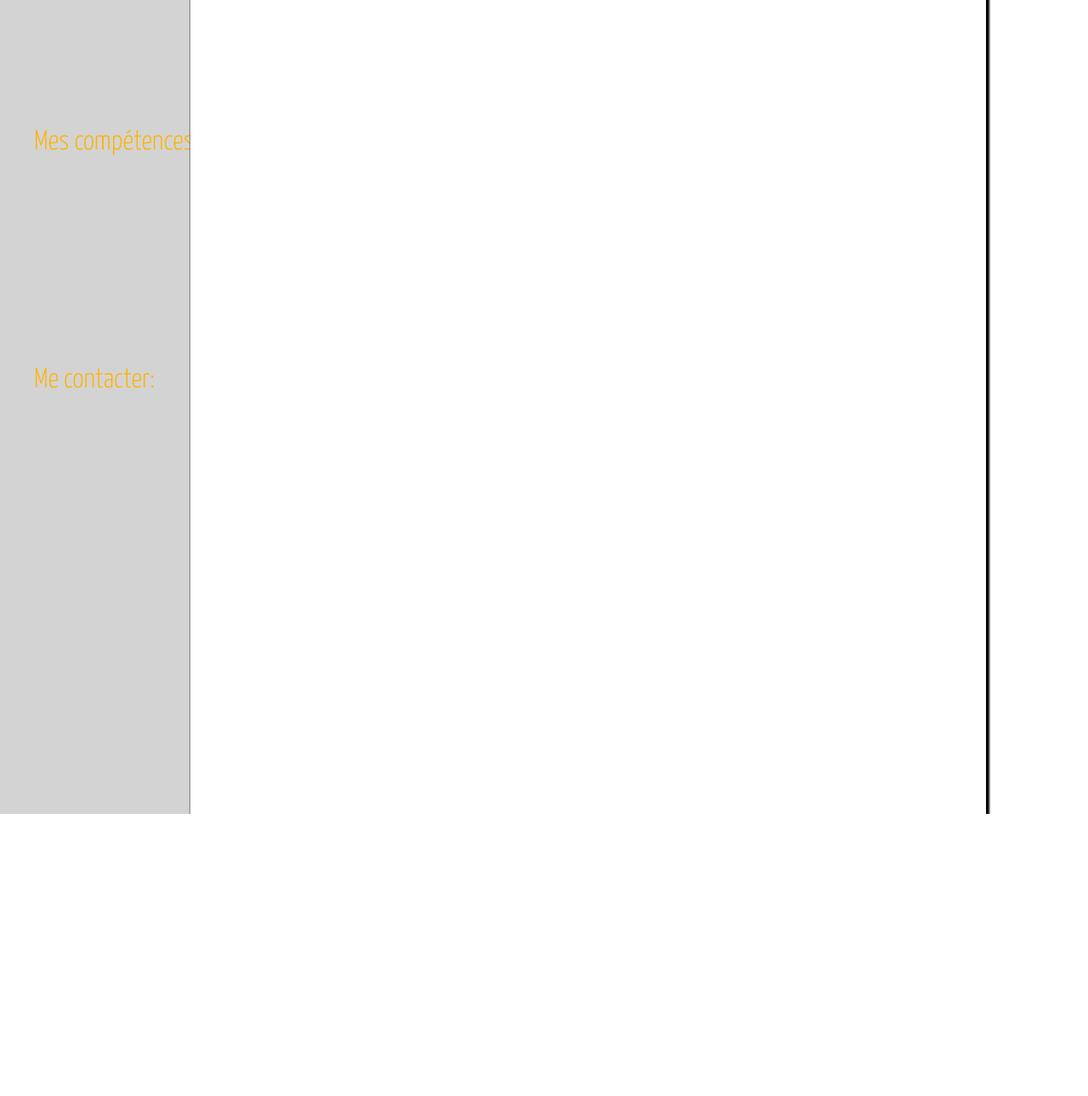
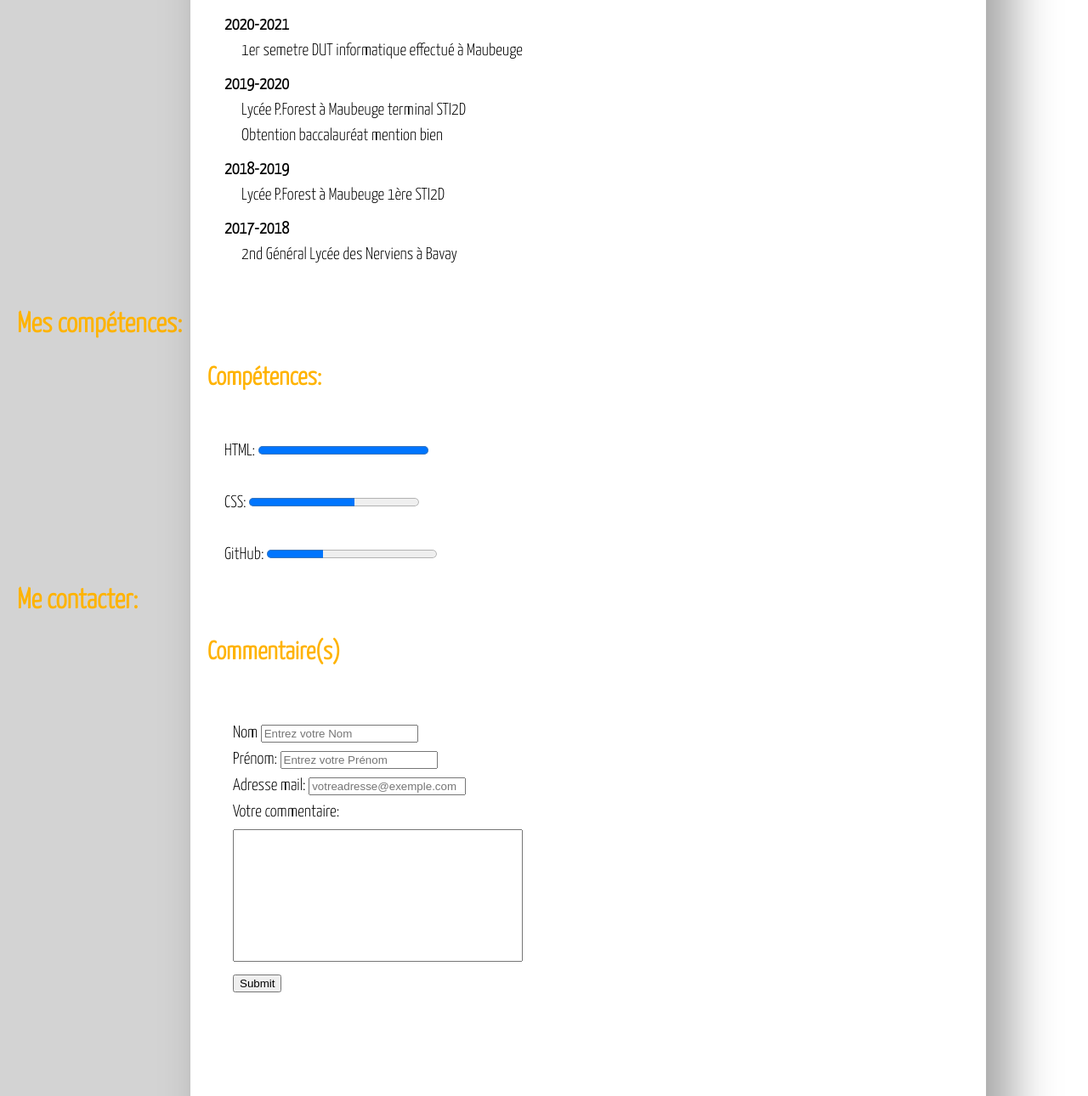
Before and after one commit to Noziho/CV-remake, a plain HTML site: page index.html in a window 1280 px wide. Shown: the part 642-1932 px from the top of the page at 85% size. Before the commit the page ends 1600 px from the top, so only its background shows below. Drawn offline with Linux system fonts and the light colour scheme.

Commit message:
Add principal page and left size css/html

```diff
--- a/index.html
+++ b/index.html
@@ -9,21 +9,111 @@
 <body>
     <div id="div-general">
         <div id="side">
-            <ul>
-                <li>Intro/Objectifs</li>
-                <li>Parcours scolaire:</li>
-                <li>Mes compétences:</li>
-                <li>Me contacter:</li>
+            <ul class="side-wrapper">
+                <li class="side-wrapper">Intro/Objectifs</li>
+                <li class="side-wrapper">Parcours scolaire:</li>
+                <li class="side-wrapper1">Mes compétences:</li>
+                <li class="side-wrapper2">Me contacter:</li>
             </ul>
         </div>
     </div>
 
     <div id="principal-page">
         <h1>NOAH DECROIX</h1>
-        <p>Téléphone: 06 33 99 02 53</p>
-        <p>Mail: noah.decroix3@gmail.com</p>
-        <p>Adresse: MF du quesnes au leu 59530 Locquignol</p>
+
+        <p class="contact">Téléphone: 06 33 99 02 53</p>
+
+        <p class="contact">Mail: noah.decroix3@gmail.com</p>
+
+        <p class="contact">Adresse: MF du quesnes au leu 59530 Locquignol</p>
+
+        <h2 id="presentation">Présentation</h2>
+
+        <p>Je m'appelle Noah j'ai 18 ans je suis actuellement en formation Developpeurs WEB et WEB applications <br>
+            à Fourmies. Après cette formation je souhaiterai integré une entreprise de Dev WEB.
+        </p>
+
+        <h2 id="parcours">Parcours scolaire</h2>
+        <ul>
+            <li><span>2020-2021</span>
+                <ul>
+                    <li>1er semetre DUT informatique effectué à Maubeuge</li>
+                </ul>
+            </li>
+
+            <li><span>2019-2020</span>
+                <ul>
+                    <li>Lycée P.Forest à Maubeuge terminal STI2D</li>
+                    <li>Obtention baccalauréat mention bien</li>
+                </ul>
+            </li>
+
+            <li><span>2018-2019</span>
+                <ul>
+                    <li>Lycée P.Forest à Maubeuge 1ère STI2D</li>
+                </ul>
+            </li>
+
+            <li><span>2017-2018</span>
+                <ul>
+                    <li>2nd Général Lycée des Nerviens à Bavay</li>
+                </ul>
+            </li>
+        </ul>
+        <h2 id="competences">Compétences:</h2>
+        <div id="barre-progression">
+            <div>
+                <label for="HTML">HTML:</label>
+                <progress id="HTML" value="100" max="100">100%</progress>
+            </div>
+
+            <div>
+                <label for="CSS">CSS:</label>
+                <progress id="CSS" value="62" max="100">62%</progress>
+            </div>
+
+            <div>
+                <label for="GitHub">GitHub:</label>
+                <progress id="GitHub" value="33" max="100">33%</progress>
+            </div>
+
+        </div>
+
+        <h2 id="formulaire">Commentaire(s)</h2>
+
+        <div>
+            <form action="mailto: noah.decroix3@gmail.com" method="post">
+                <div>
+                    <label for="name">Nom</label>
+                    <input id="name" type="text" name="user_name" placeholder="Entrez votre Nom">
+                </div>
+
+                <div>
+                    <label for="lastname">Prénom:</label>
+                    <input id="lastname" type="text" placeholder="Entrez votre Prénom">
+                </div>
+
+                <div>
+                    <label for="mail">Adresse mail:</label>
+                    <input id="mail" type="email" placeholder="votreadresse@exemple.com">
+                </div>
+
+                <div>
+                    <label for="commentaire">Votre commentaire:</label>
+                </div>
+                <div>
+                    <textarea id="commentaire" name="textarea" cols="40" rows="10"></textarea>
+                </div>
+
+                <div>
+                    <input id="envoyer" type="submit">
+                </div>
+            </form>
+        </div>
     </div>
+    <a href="https://github.com/Noziho"><i class="fab fa-github"></i></a>
+    <a href="https://www.linkedin.com/in/noah-decroix-7b5b48223/"><i class="fab fa-linkedin"></i></a>
+    <script src="https://kit.fontawesome.com/f06b2f84ad.js" crossorigin="anonymous"></script>
 </body>
 
 </html>
--- a/style.css
+++ b/style.css
@@ -9,7 +9,7 @@ body {
 
 #side {
     width: 20%;
-    height: 200%;
+    height: 271%;
     border: none;
     background: lightgrey;
     position: absolute;
@@ -17,16 +17,17 @@ body {
 
 }
 
-ul, li {
+.side-wrapper {
     list-style: none;
     text-decoration: none;
 }
 
-li {
+.side-wrapper li{
     padding-top: 180px;
     color: #ffb300;
     line-height: 100px;
     font-size: 33px;
+    font-weight: bold;
 }
 
 h1 {
@@ -38,15 +39,103 @@ h1 {
     position: absolute;
     right: 120px;
     width: 70%;
-    height: 195%;
+    height: 266%;
     background-color: white;
-    box-shadow: 2px 2px 2px 2px;
+    box-shadow: 27px 0 50px 5px rgba(0,0,0,0.34);
     text-align: center;
     padding: 20px;
 }
-
-p {
+.contact {
     display: inline;
     margin: auto;
     padding: 20px;
 }
+
+h2#presentation {
+    text-align: left;
+    color:#ffb300;
+    margin-top: 150px;
+}
+
+p {
+    text-align: left;
+}
+
+ul, li {
+    text-align: left;
+    padding: 5px;
+    margin-left: 5px;
+    list-style: none;
+}
+
+span {
+    font-weight: bolder;
+}
+
+h2#parcours {
+    text-align: left;
+    color: #ffb300;
+    margin-top: 220px;
+}
+
+.side-wrapper1 {
+    margin-top: 200px;
+}
+
+div#barre-progression {
+    margin-top: 40px;
+    text-align: left;
+}
+
+#barre-progression > div {
+    padding: 20px;
+}
+
+h2#competences {
+    color: #ffb300;
+    text-align: left;
+    margin-top: 100px;
+}
+
+.side-wrapper2 {
+    margin-top: 40px;
+}
+
+form {
+    text-align: left;
+    margin-top: 40px;
+    padding: 20px;
+}
+
+textarea {
+    resize: none;
+}
+
+h2#formulaire {
+    color: #ffb300;
+    text-align: left;
+    margin-top: 70px;
+}
+
+form > div {
+    margin: 10px;
+}
+
+.fa-github {
+    position: absolute;
+    top: 31px;
+    left: 24px;
+}
+
+.fa-linkedin {
+    position: absolute;
+    top: 31px;
+    left: 84px;
+}
+
+a {
+    text-decoration: none;
+}
+a:visited {
+    color: black;
+}
```
